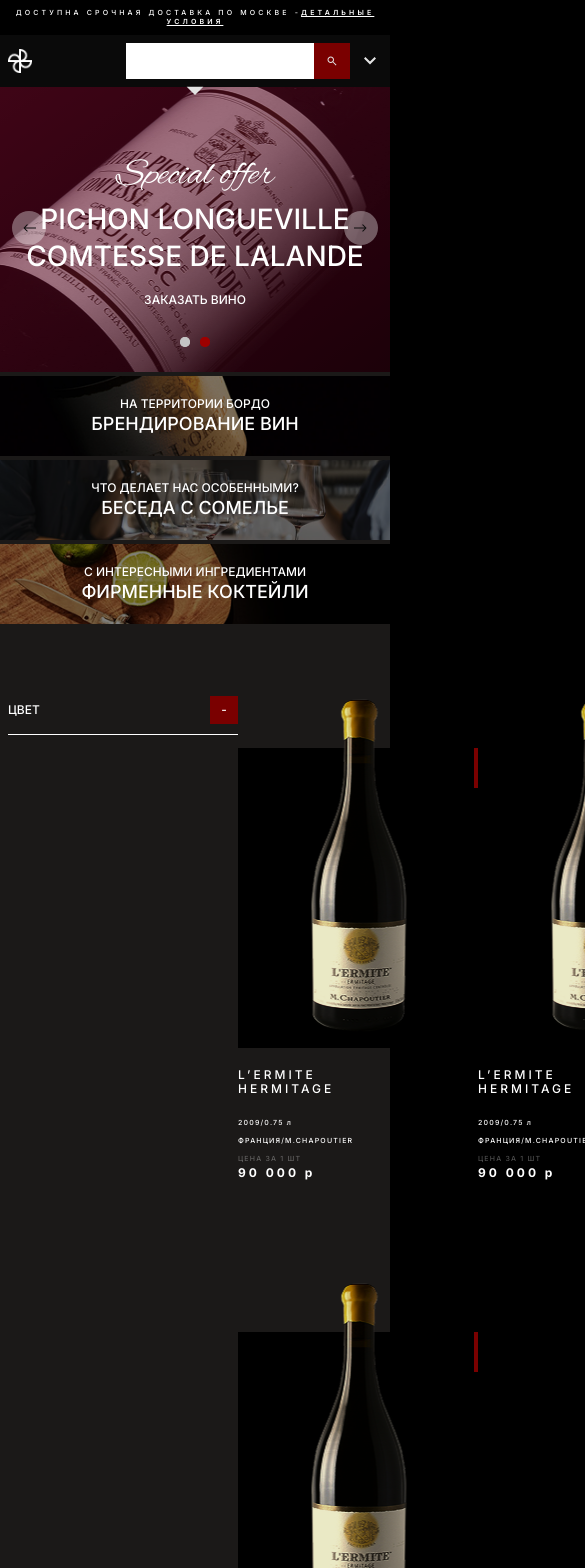
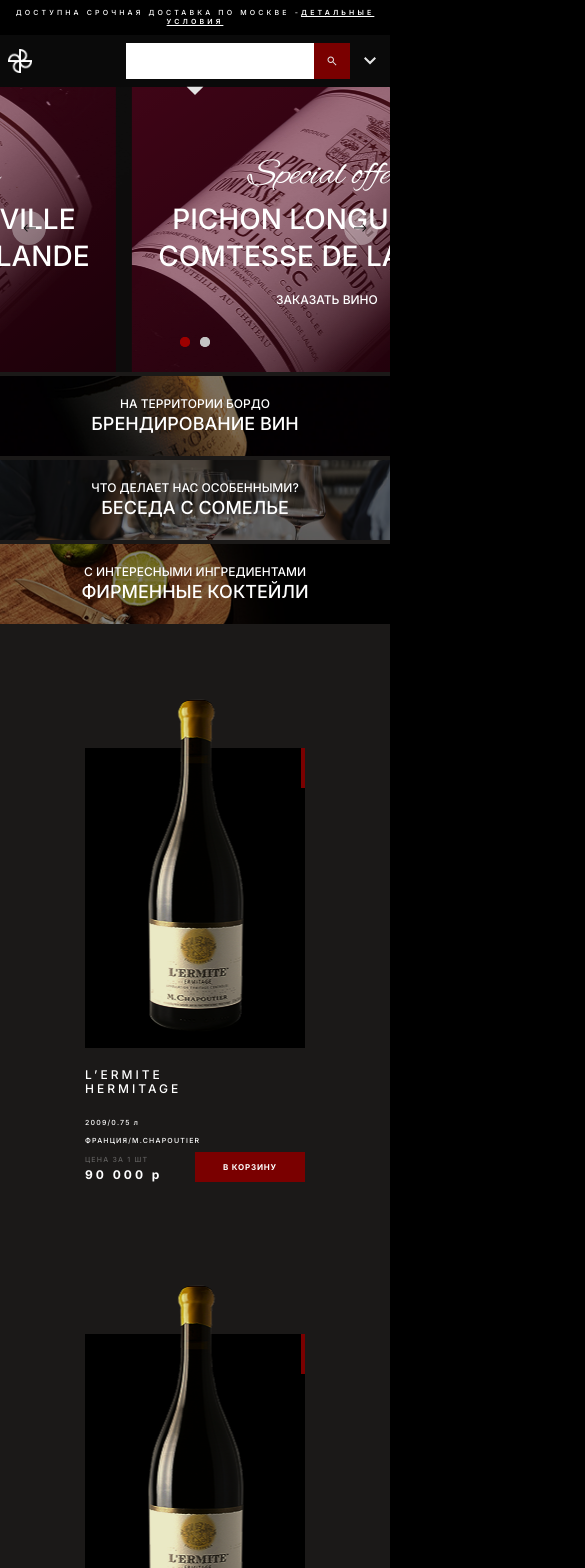
Before and after one commit to ZoirJohn/the-wine, a Next.js app: page / in a window 390 px wide. Shown: the top 1568 px of the page, 585 px wide, since content can reach past the window. Built offline with nearby package versions, Linux system fonts and the light colour scheme.

Commit message:
worrking on mobile version

```diff
--- a/src/app/page.tsx
+++ b/src/app/page.tsx
@@ -25,24 +25,26 @@
                                 </div>
                         </section>
                         <section className=''>
-                                <div className='_container bg-brownie pt-18 flex justify-between'>
-                                        <aside className='min-w-[230px] h-20'>
+                                <div className='_container bg-brownie pt-18 flex justify-between gap-x-2 max-lg:gap-x-4'>
+                                        <aside className='max-md:hidden max-w-[230px] lg:w-full'>
                                                 <div>
-                                                        <Dropdown open={true}/>
+                                                        <Dropdown open={true} filterArray={['Белое', 'Красное', 'Розовое', 'Прочее']} name='Цвет' />
+                                                        <Dropdown open={true} filterArray={['Брют', 'Десертное', 'Крепленное', 'Нон-Дозаж', 'полусладкое', 'полусухое', 'сухое']} name='Сладость' />
+                                                        <Dropdown open={true} filterArray={'input'} name='Цена' />
                                                 </div>
                                         </aside>
                                         <div className='flex flex-col basis-[877px]'>
-                                                <div className='flex max-md:hidden col-span-3 mb-16'>
+                                                <div className='flex col-span-3 mb-16 max-tablet-lg:mb-10 max-md:hidden '>
                                                         <a className='capitalize mr-auto'>Бестселлеры</a>
                                                         <a className='capitalize'>цена</a>
-                                                        <a className='capitalize mx-10'>Производитель a-z</a>
+                                                        <a className='capitalize mx-10 max-tablet-lg:mx-5'>Производитель a-z</a>
                                                         <a className='capitalize'>винтаж</a>
-                                                        <div className='relative flex gap-x-5 before:block before:absolute before:w-1 before:h-1 before:bg-white before:rounded-full before:left-[40%] before:top-1/2 before:-translate-y-1/2 ml-16'>
+                                                        <div className='relative flex gap-x-5 before:block before:absolute before:w-1 before:h-1 before:bg-white before:rounded-full before:left-[40%] before:top-1/2 before:-translate-y-1/2 ml-16 max-tablet-lg:ml-8'>
                                                                 <a className='capitalize opacity-50 activeChoice'>Новинки</a>
                                                                 <a className='capitalize opacity-50'>популярные</a>
                                                         </div>
                                                 </div>
-                                                <div className='grid grid-cols-[repeat(3,240px)] justify-between gap-y-25'>
+                                                <div className='grid grid-cols-[repeat(3,240px)] justify-between gap-y-25 max-lg:grid-cols-[repeat(3,190px)] max-tablet-lg:grid-cols-[repeat(2,240px)] max-md:grid-cols-[repeat(auto-fit,220px)] max-sm:justify-around'>
                                                         <Card />
                                                         <Card />
                                                         <Card />
--- a/src/components/Card.tsx
+++ b/src/components/Card.tsx
@@ -12,8 +12,14 @@
                                 <h4 className='uppercase tracking-[3px] w-1/2 mb-5'>L’ERMITE HERMITAGE</h4>
                                 <p className='text-[7px]'>2009/0.75 л</p>
                                 <p className='text-[7px] uppercase my-1'>франция/M.CHAPOUTIER</p>
-                                <p className='text-[7px] opacity-30'>ЦЕНА ЗА 1 ШТ</p>
-                                <p className='font-bold tracking-[3px]'>90 000 р</p>
+
+                                <div className='grid grid-cols-2 items-end'>
+                                        <p className='text-[7px] opacity-30 col-start-1'>ЦЕНА ЗА 1 ШТ</p>
+                                        <p className='font-bold tracking-[3px] col-start-1'>90 000 р</p>
+                                        <button className='cursor-pointer uppercase clickButton py-2 px-[18px] text-[8px] font-extrabold tracking-widest col-start-2 col-end-3 row-start-1 row-end-3'>
+                                                В КОРЗИНУ
+                                        </button>
+                                </div>
                         </div>
                 </div>
         )
--- a/src/components/ui/Dropdown.tsx
+++ b/src/components/ui/Dropdown.tsx
@@ -1,56 +1,19 @@
 'use client'
+import { useState } from 'react'
+import DropdownFilter from './DropdownFilter'
+import DropdownInput from './DropdownInput'
 
-import { useEffect, useState } from 'react'
-
-const Dropdown = ({ open, filterArray }: { open: boolean; filterArray?: any[] }) => {
-        const [isOpen, setIsOpen] = useState(false)
-        useEffect(() => {
-                console.log(document.getElementsByClassName('dropdown')[0].clientHeight)
-        }, [])
+const Dropdown = ({ open, filterArray, name }: { open: boolean; filterArray: string[] | 'input'; name: string }) => {
+        const [isOpen, setIsOpen] = useState(open)
         return (
-                <div className='dropdown'>
+                <div className={`dropdown ${isOpen ? 'mb-18' : 'mb-4'}`}>
                         <div className='flex justify-between items-center pb-[10px] mb-[10px] border-b-[1px]'>
-                                ЦВЕТ
-                                <a className='clickButton w-7 h-7 flex justify-center items-center' onClick={() => setIsOpen(!isOpen)}>
-                                        {isOpen ? '+' : '-'}
+                                {name}
+                                <a className='clickButton w-7 h-7 flex justify-center items-center text-xl' onClick={() => setIsOpen(!isOpen)}>
+                                        {isOpen ? '-' : '+'}
                                 </a>
                         </div>
-                        {isOpen && (
-                                <ul className='flex flex-col gap-y-2'>
-                                        <li>
-                                                <label htmlFor='' className='group border-white text-neutral-100 flex gap-x-5 items-center tracking-widest'>
-                                                        <input type='checkbox' name='option' className='opacity-0 w-[18px] h-[18px] absolute z-10 cursor-pointer' />
-                                                        <span className='flex items-center justify-center w-[18px] h-[18px] border-[0.5px] border-neutral-100 before:w-3 before:h-3 before:bg-neutral-100 before:hidden group-has-checked:before:block'></span>
-                                                        БЕЛОЕ
-                                                        <p className='text-[9px] ml-auto opacity-25'>9</p>
-                                                </label>
-                                        </li>
-                                        <li>
-                                                <label htmlFor='' className='group border-white text-neutral-100 flex gap-x-5 items-center tracking-widest'>
-                                                        <input type='checkbox' name='option' className='opacity-0 w-[18px] h-[18px] absolute z-10 cursor-pointer' />
-                                                        <span className='flex items-center justify-center w-[18px] h-[18px] border-[0.5px] border-neutral-100 before:w-3 before:h-3 before:bg-neutral-100 before:hidden group-has-checked:before:block'></span>
-                                                        КРАСНОЕ
-                                                        <p className='text-[9px] ml-auto opacity-25'>21</p>
-                                                </label>
-                                        </li>
-                                        <li>
-                                                <label htmlFor='' className='group border-white text-neutral-100 flex gap-x-5 items-center tracking-widest'>
-                                                        <input type='checkbox' name='option' className='opacity-0 w-[18px] h-[18px] absolute z-10 cursor-pointer' />
-                                                        <span className='flex items-center justify-center w-[18px] h-[18px] border-[0.5px] border-neutral-100 before:w-3 before:h-3 before:bg-neutral-100 before:hidden group-has-checked:before:block'></span>
-                                                        РОЗОВОЕ
-                                                        <p className='text-[9px] ml-auto opacity-25'>13</p>
-                                                </label>
-                                        </li>
-                                        <li>
-                                                <label htmlFor='' className='group border-white text-neutral-100 flex gap-x-5 items-center tracking-widest'>
-                                                        <input type='checkbox' name='option' className='opacity-0 w-[18px] h-[18px] absolute z-10 cursor-pointer' />
-                                                        <span className='flex items-center justify-center w-[18px] h-[18px] border-[0.5px] border-neutral-100 before:w-3 before:h-3 before:bg-neutral-100 before:hidden group-has-checked:before:block'></span>
-                                                        ПРОЧЕЕ
-                                                        <p className='text-[9px] ml-auto opacity-25'>9</p>
-                                                </label>
-                                        </li>
-                                </ul>
-                        )}
+                        {filterArray === 'input' ? isOpen && <DropdownInput /> : isOpen && <DropdownFilter filterArray={filterArray} />}
                 </div>
         )
 }
--- /dev/null
+++ b/src/components/ui/DropdownFilter.tsx
@@ -0,0 +1,20 @@
+const DropdownFilter = ({ filterArray }: { filterArray: string[] }) => {
+        return (
+                <ul className='flex flex-col gap-y-2'>
+                        {filterArray.map((filter, id) => {
+                                return (
+                                        <li key={id}>
+                                                <label htmlFor='option' className='group border-white text-neutral-100 flex gap-x-5 items-center tracking-widest capitalize'>
+                                                        <input type='checkbox' name='option' className='opacity-0 w-[18px] h-[18px] absolute z-10 cursor-pointer' />
+                                                        <span className='flex items-center justify-center w-[18px] h-[18px] border-[0.5px] border-neutral-100 before:w-3 before:h-3 before:bg-neutral-100 before:hidden group-has-checked:before:block'></span>
+                                                        {filter}
+                                                        <p className='text-[9px] ml-auto opacity-25'>9</p>
+                                                </label>
+                                        </li>
+                                )
+                        })}
+                </ul>
+        )
+}
+
+export default DropdownFilter
--- /dev/null
+++ b/src/components/ui/DropdownInput.tsx
@@ -0,0 +1,11 @@
+const DropdownInput = () => {
+        return (
+                <div className='max-w-57 flex items-stretch justify-center'>
+                        <input type='number' name='' id='' className='max-w-[62px] border-[0.5px] border-r-none text-[9px] py-[6px] px-3 tracking-widest focus:outline-0' placeholder='ОТ' />
+                        <input type='number' name='' id='' className='max-w-[90px] border-[0.5px] border-r-none text-[9px] py-[6px] px-3 tracking-widest focus:outline-0' placeholder='ДО' />
+                        <button className='clickButton px-[25px] leading-4 tracking-widest cursor-pointer'>ok</button>
+                </div>
+        )
+}
+
+export default DropdownInput
--- a/src/css/globals.css
+++ b/src/css/globals.css
@@ -27,6 +27,7 @@
         --color-dark: var(--black);
         --color-brownie: var(--brownie);
         --breakpoint-xs: 26.5rem;
+        --breakpoint-tablet-lg: 51.25rem;
         --breakpoint-cnt: 81.25rem;
 }
 body {
```
